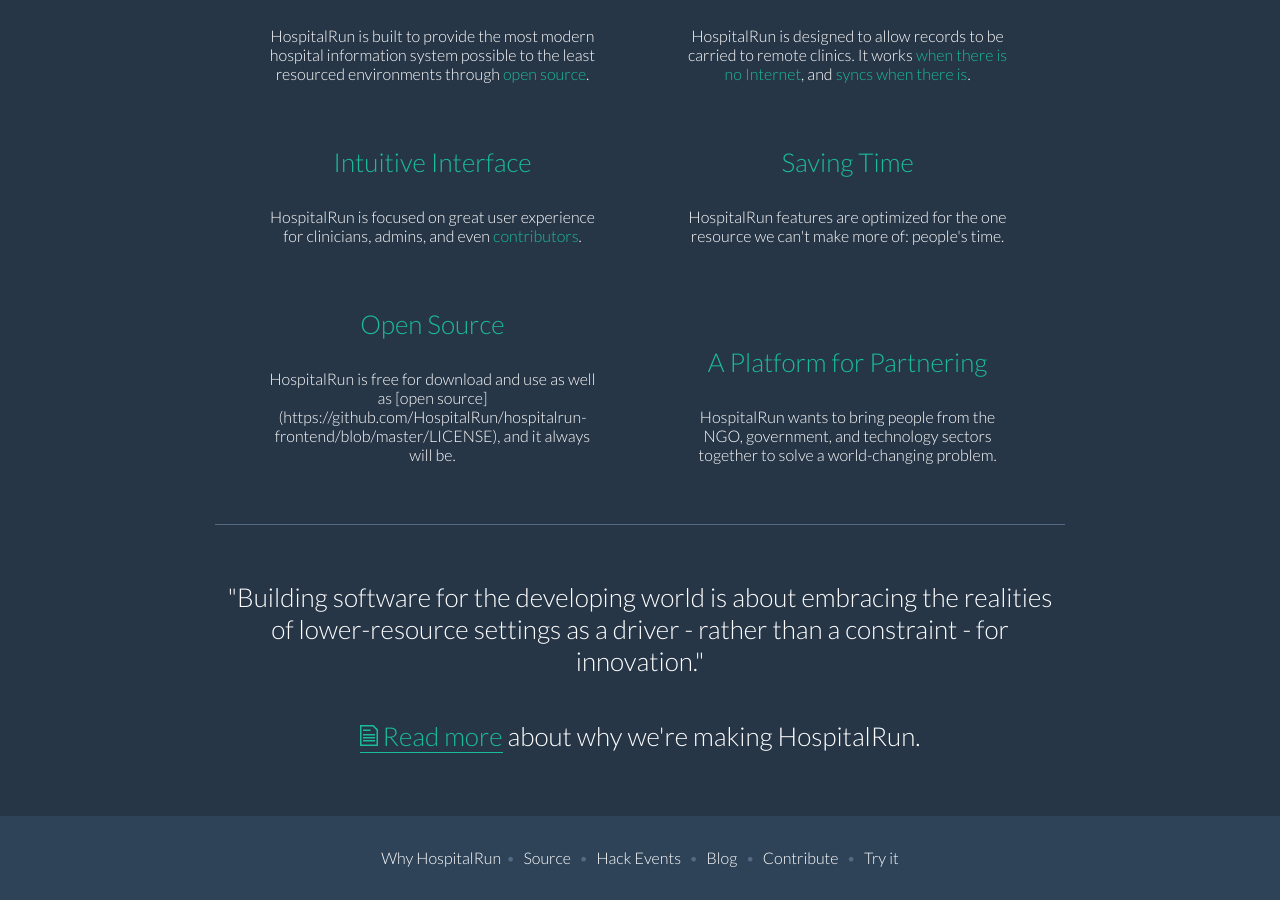
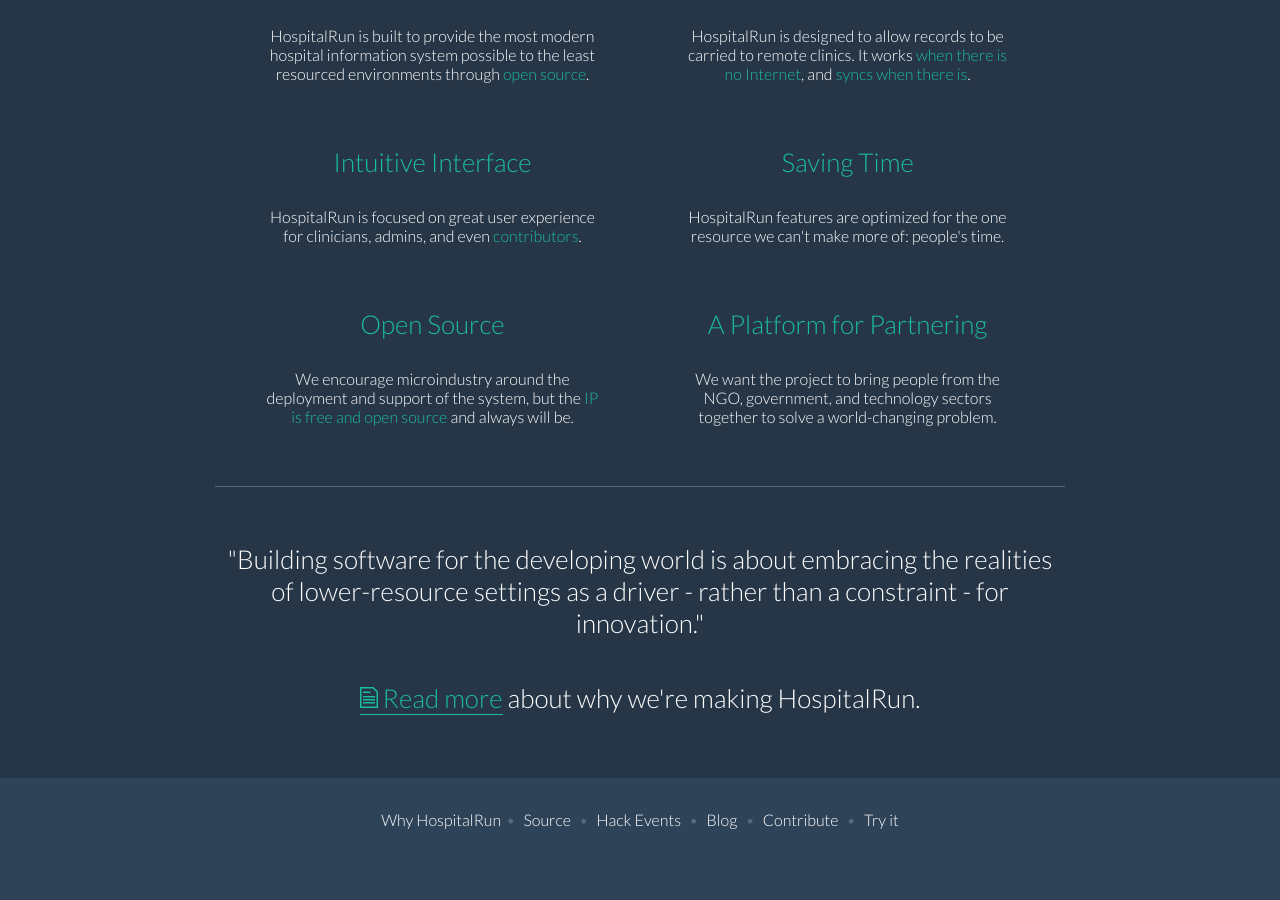
Before and after one commit to HospitalRun/hospitalrun.io, a Jekyll site: the page built from index.html, in a window 1280 px wide and 900 px high, scrolled down 896 px. Built offline with Jekyll 4.4.1, drawn with Linux system fonts in a browser that asks for light colours; after the commit the page ends 1758 px from its top, so only the background shows below that.

Commit message:
more language changes

```diff
--- a/_includes/home/product-summary.html
+++ b/_includes/home/product-summary.html
@@ -35,12 +35,12 @@
 
         <div class="feature-item">
           <h3 class="feature-heading">Open Source</h3>
-          <p class="description">HospitalRun is free for download and use as well as [open source](https://github.com/HospitalRun/hospitalrun-frontend/blob/master/LICENSE), and it always will be.</p>
+          <p class="description">We encourage microindustry around the deployment and support of the system, but the <a href="https://github.com/HospitalRun/hospitalrun-frontend/blob/master/LICENSE" target="_blank">IP is free and open source</a> and always will be.</p>
         </div>
 
         <div class="feature-item">
           <h3 class="feature-heading">A Platform for Partnering</h3>
-          <p class="description">HospitalRun wants to bring people from the NGO, government, and technology sectors together to solve a world-changing problem.</p>
+          <p class="description">We want the project to bring people from the NGO, government, and technology sectors together to solve a world-changing problem.</p>
         </div>
       </div>
 
```
